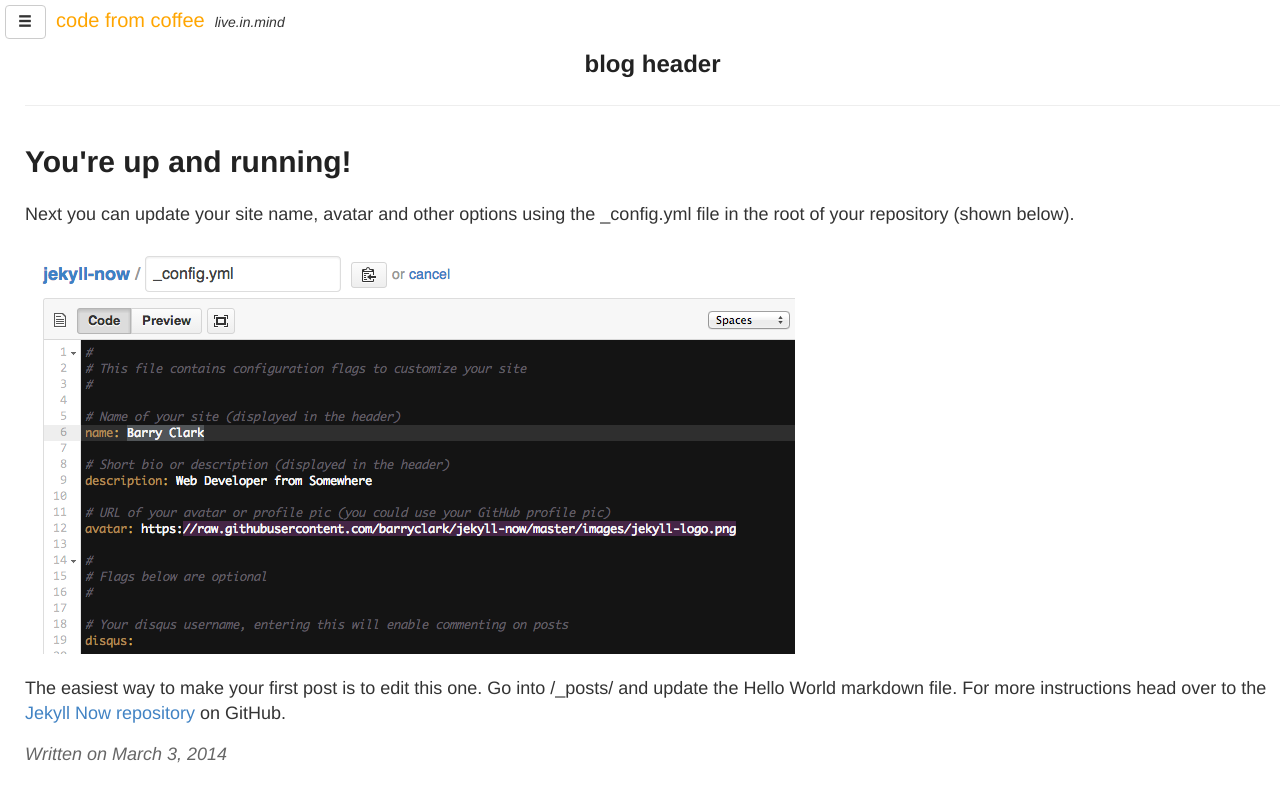
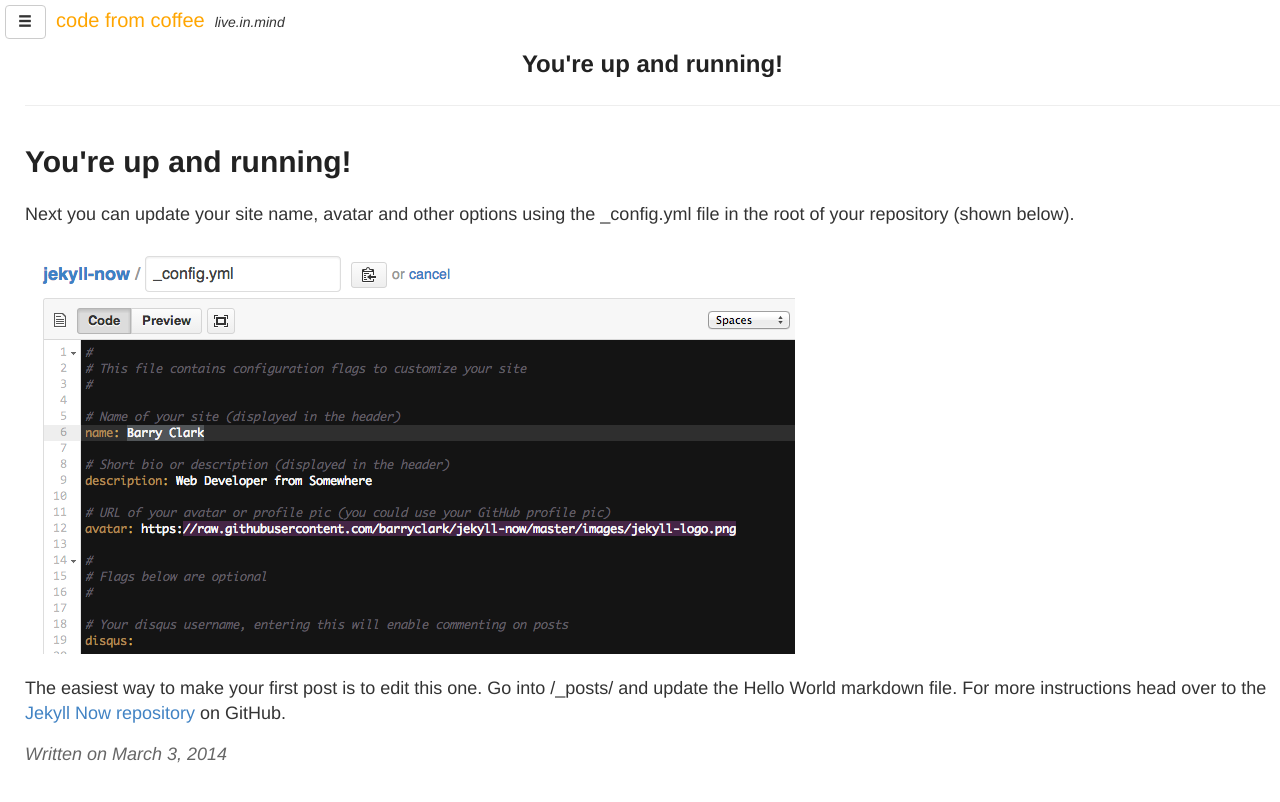
Before and after one commit to codefromcoffee/lizardspoc.github.io, a Jekyll site: the page built from _posts/2014-3-3-Hello-World.md, in a window 1280 px wide. Shown: the top 802 px of the page. Built offline with Jekyll 4.4.1, drawn with Linux system fonts in a browser that asks for light colours; nearby versions of some CDN libraries; Markdown is read by kramdown in place of the engine named in the settings.

Commit message:
trying a new layout

```diff
--- a/_layouts/default.html
+++ b/_layouts/default.html
@@ -77,7 +77,7 @@
 
 						<div class="main clearfix main_content">
 
-							<h2 class="text-center">blog header</h2>
+							<h2 class="text-center">{{ page.title }}</h2>
 							<hr/>
                 {{ content }}
 						</div><!-- /main -->
```
